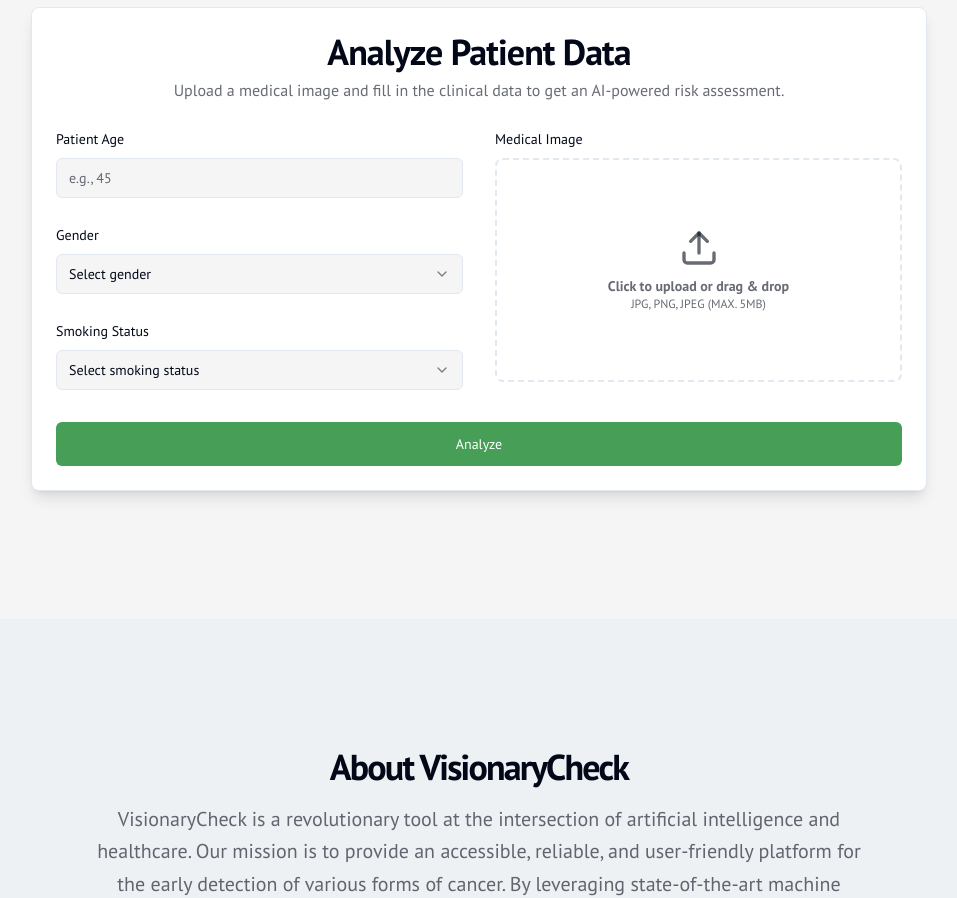
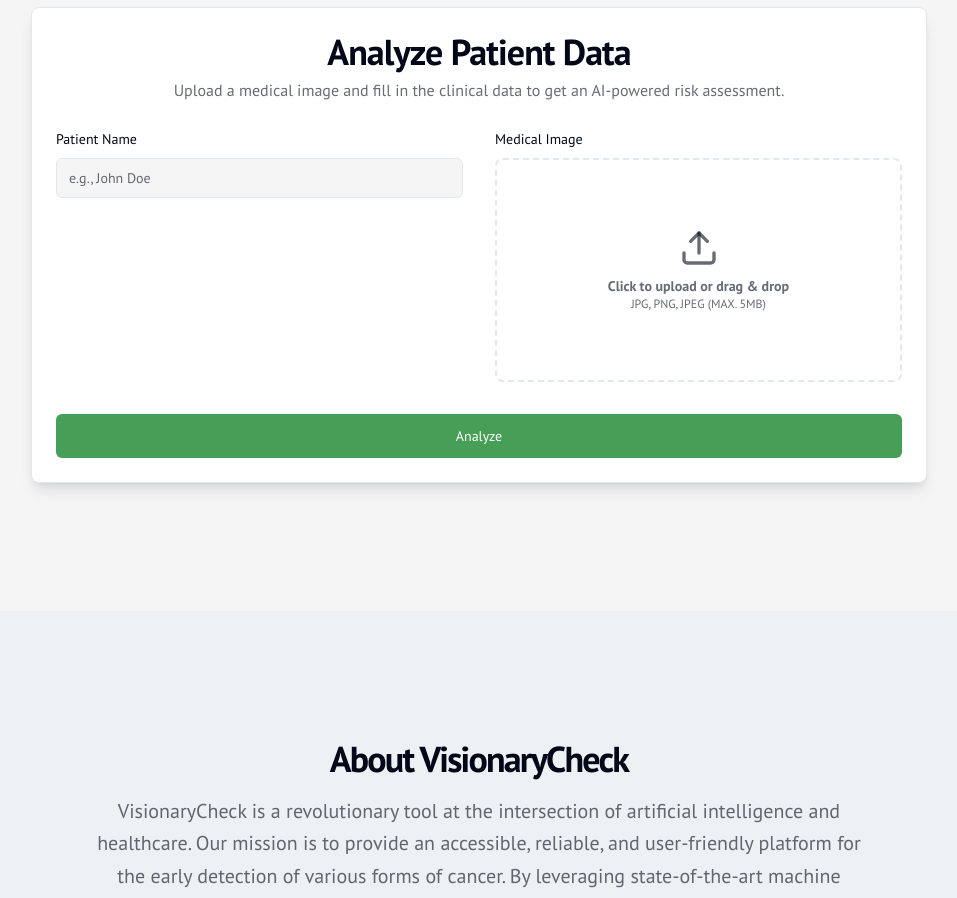
Before and after one commit to Kuber2209/sixai_octadetect, a Next.js app: page / in a window 1280 px wide. Shown: the part 780-1678 px from the top of the page, without its empty margins (161-1118 px from the left). Built offline with nearby package versions, Linux system fonts and the light colour scheme; what genkit would draw is missing.

Commit message:
remove all this, just give name and option to add the image

```diff
--- a/src/ai/flows/analyze-medical-data-for-risk.ts
+++ b/src/ai/flows/analyze-medical-data-for-risk.ts
@@ -1,8 +1,8 @@
 'use server';
 /**
- * @fileOverview Analyzes medical images and clinical data to assess cancer risk by calling a Google Cloud Function.
+ * @fileOverview Analyzes medical images to assess cancer risk by calling a Google Cloud Function.
  *
- * - analyzeMedicalDataForRisk - A function that takes medical image and clinical data as input and returns a cancer risk assessment.
+ * - analyzeMedicalDataForRisk - A function that takes a medical image and patient name as input and returns a cancer risk assessment.
  * - AnalyzeMedicalDataForRiskInput - The input type for the analyzeMedicalDataForRisk function.
  * - AnalyzeMedicalDataForRiskOutput - The return type for the analyzeMedicalDataForRisk function.
  */
@@ -15,9 +15,7 @@
     .describe(
       "A medical image as a data URI that must include a MIME type and use Base64 encoding. Expected format: 'data:<mimetype>;base64,<encoded_data>'."
     ),
-  age: z.number().describe("The patient's age."),
-  gender: z.string().describe("The patient's gender."),
-  smokingStatus: z.string().describe("The patient's smoking status."),
+  name: z.string().describe("The patient's name."),
 });
 export type AnalyzeMedicalDataForRiskInput = z.infer<typeof AnalyzeMedicalDataForRiskInputSchema>;
 
@@ -36,9 +34,7 @@
   // The client-side code already converts the image to a Base64 data URI.
   // We can pass it directly in the payload.
   const payload = {
-    age: input.age,
-    gender: input.gender,
-    smokingStatus: input.smokingStatus,
+    name: input.name,
     image_base64: input.imageDataUri,
   };
 
--- a/src/components/analysis-form.tsx
+++ b/src/components/analysis-form.tsx
@@ -17,13 +17,6 @@
   FormMessage,
 } from "@/components/ui/form";
 import { Input } from "@/components/ui/input";
-import {
-  Select,
-  SelectContent,
-  SelectItem,
-  SelectTrigger,
-  SelectValue,
-} from "@/components/ui/select";
 import { useToast } from "@/hooks/use-toast";
 import { ResultsDisplay } from "./results-display";
 import Image from "next/image";
@@ -32,9 +25,7 @@
 const ACCEPTED_IMAGE_TYPES = ["image/jpeg", "image/jpg", "image/png"];
 
 const formSchema = z.object({
-  age: z.coerce.number().min(1, "Age is required.").max(120, "Age must be between 1 and 120."),
-  gender: z.enum(["Male", "Female", "Other"], { required_error: "Gender is required."}),
-  smokingStatus: z.enum(["Never Smoked", "Former Smoker", "Current Smoker"], { required_error: "Smoking status is required." }),
+  name: z.string().min(1, "Patient name is required."),
   image: z
     .any()
     .refine((files) => files?.length == 1, "Image is required.")
@@ -57,7 +48,7 @@
   const form = useForm<z.infer<typeof formSchema>>({
     resolver: zodResolver(formSchema),
     defaultValues: {
-      age: undefined,
+      name: "",
     },
   });
 
@@ -76,9 +67,7 @@
       const imageDataUri = await toBase64(values.image[0]);
       const response = await analyzeMedicalDataForRisk({
         imageDataUri,
-        age: values.age,
-        gender: values.gender,
-        smokingStatus: values.smokingStatus,
+        name: values.name,
       });
       setResult(response);
     } catch (error) {
@@ -117,57 +106,13 @@
             <div className="space-y-6">
               <FormField
                 control={form.control}
-                name="age"
+                name="name"
                 render={({ field }) => (
                   <FormItem>
-                    <FormLabel>Patient Age</FormLabel>
+                    <FormLabel>Patient Name</FormLabel>
                     <FormControl>
-                      <Input type="number" placeholder="e.g., 45" {...field} />
+                      <Input placeholder="e.g., John Doe" {...field} />
                     </FormControl>
-                    <FormMessage />
-                  </FormItem>
-                )}
-              />
-              <FormField
-                control={form.control}
-                name="gender"
-                render={({ field }) => (
-                  <FormItem>
-                    <FormLabel>Gender</FormLabel>
-                    <Select onValueChange={field.onChange} defaultValue={field.value}>
-                      <FormControl>
-                        <SelectTrigger>
-                          <SelectValue placeholder="Select gender" />
-                        </SelectTrigger>
-                      </FormControl>
-                      <SelectContent>
-                        <SelectItem value="Male">Male</SelectItem>
-                        <SelectItem value="Female">Female</SelectItem>
-                        <SelectItem value="Other">Other</SelectItem>
-                      </SelectContent>
-                    </Select>
-                    <FormMessage />
-                  </FormItem>
-                )}
-              />
-              <FormField
-                control={form.control}
-                name="smokingStatus"
-                render={({ field }) => (
-                  <FormItem>
-                    <FormLabel>Smoking Status</FormLabel>
-                    <Select onValueChange={field.onChange} defaultValue={field.value}>
-                      <FormControl>
-                        <SelectTrigger>
-                          <SelectValue placeholder="Select smoking status" />
-                        </SelectTrigger>
-                      </FormControl>
-                      <SelectContent>
-                        <SelectItem value="Never Smoked">Never Smoked</SelectItem>
-                        <SelectItem value="Former Smoker">Former Smoker</SelectItem>
-                        <SelectItem value="Current Smoker">Current Smoker</SelectItem>
-                      </SelectContent>
-                    </Select>
                     <FormMessage />
                   </FormItem>
                 )}
```
